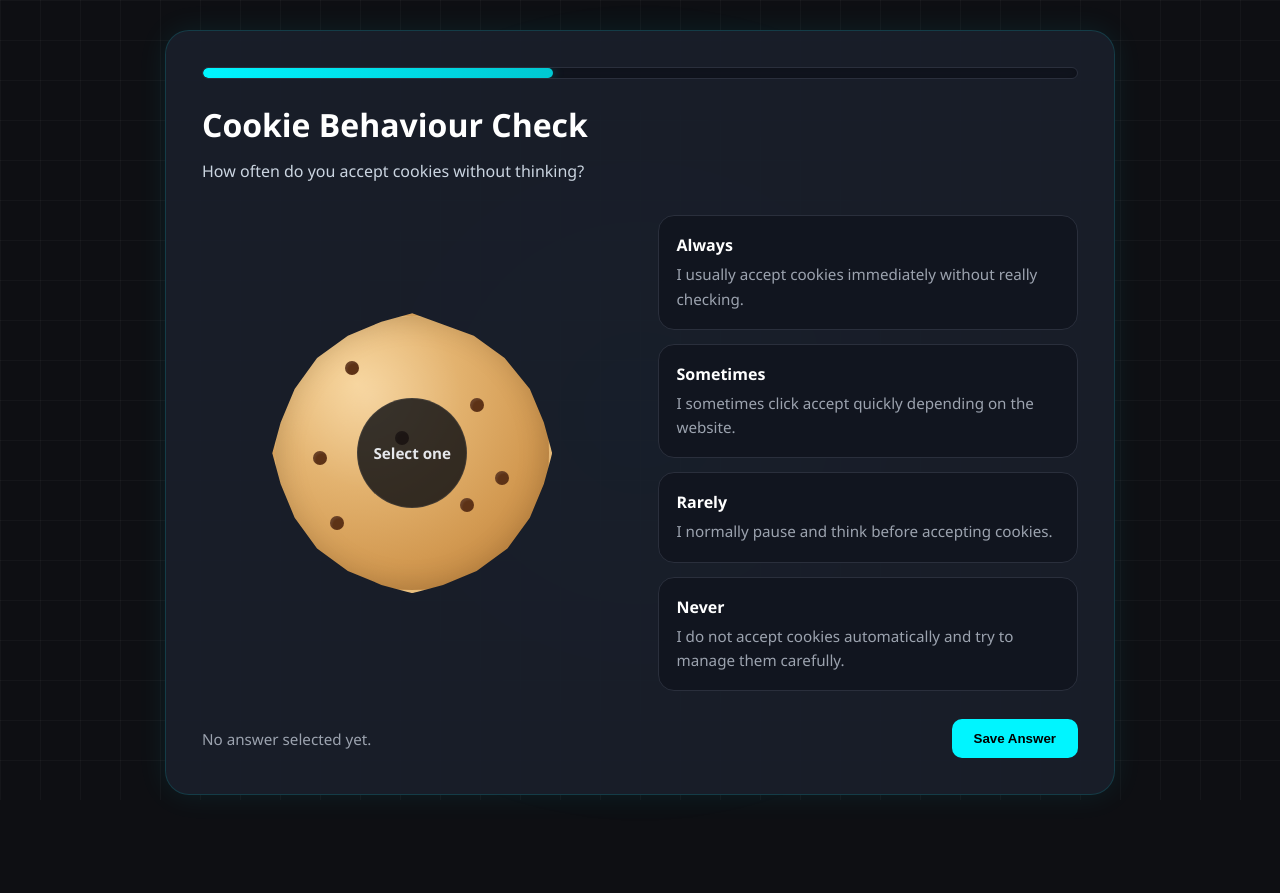
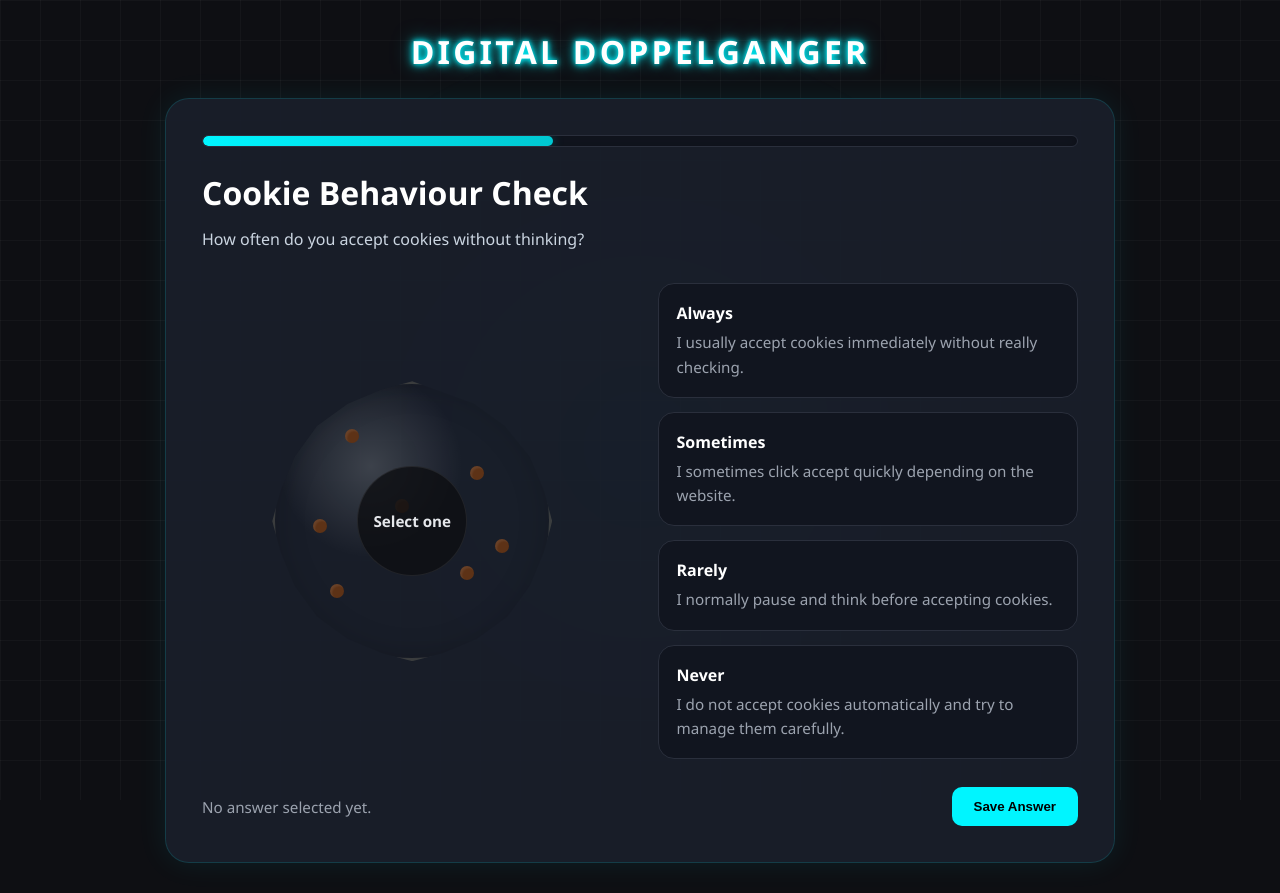
Before and after one commit to Kiran110405/Creative-project-, a website: page Creative-Project /views/survey2.html in a window 1280 px wide. Before the commit the page ends 825 px from the top, so only its background shows below. Drawn offline with Linux system fonts and the light colour scheme; files that its build step writes are made by us from their sources.

Commit message:
adding title to each question

```diff
--- a/Creative-Project /public/survey1.css
+++ b/Creative-Project /public/survey1.css
@@ -1,5 +1,12 @@
 * {
     box-sizing: border-box;
+}
+
+.app-title {
+    text-shadow:
+        0 0 5px #00F5FF,
+        0 0 10px #00F5FF,
+        0 0 20px rgba(0, 245, 255, 0.5);
 }
 
 body {
@@ -7,13 +14,11 @@ body {
     font-family: "Segoe UI", sans-serif;
     background: #0e0f13;
     color: #e5e7eb;
-    min-height: 100vh;
     display: flex;
+    flex-direction: column;
     justify-content: center;
     align-items: center;
     padding: 30px;
-    position: relative;
-    overflow: hidden;
 }
 
 
@@ -109,21 +114,17 @@ h1 {
 
 .option-card:hover {
     border-color: #00f5ff;
-    transform: translateY(-2px);
+    transform: translateY(-5px);
     box-shadow: 0 0 14px rgba(0, 245, 255, 0.14);
 }
 
-.option-card input[type="radio"] {
-    accent-color: #00f5ff;
-    transform: scale(1.1);
-    margin-bottom: 10px;
-}
 
 .option-title {
     font-size: 1rem;
     font-weight: 600;
     color: white;
     margin-bottom: 6px;
+    margin-top: 5px;
 }
 
 .option-desc {
@@ -143,7 +144,7 @@ h1 {
     display: flex;
     justify-content: space-between;
     align-items: center;
-    gap: 16px;
+    gap: 15px;
     flex-wrap: wrap;
 }
 
--- a/Creative-Project /public/survey2.css
+++ b/Creative-Project /public/survey2.css
@@ -1,19 +1,33 @@
  * {
      box-sizing: border-box;
+ }
+
+ .app-title {
+     font-size: 2rem;
+     margin-bottom: 25px;
+     position: relative;
+     color: #ffffff;
+     letter-spacing: 0.1em;
+     text-transform: uppercase;
+ }
+
+ .app-title {
+     text-shadow:
+         0 0 5px #00F5FF,
+         0 0 10px #00F5FF,
+         0 0 20px rgba(0, 245, 255, 0.5);
  }
 
  body {
      margin: 0;
      font-family: "Segoe UI", sans-serif;
-     background: #0E0F13;
-     color: #E5E7EB;
-     min-height: 100vh;
+     background: #0e0f13;
+     color: #e5e7eb;
      display: flex;
+     flex-direction: column;
      justify-content: center;
      align-items: center;
      padding: 30px;
-     position: relative;
-     overflow: hidden;
  }
 
  body::before {
@@ -127,7 +141,7 @@
              16% 16%,
              27% 8%,
              39% 3%);
-     background: radial-gradient(circle at 30% 25%, #F6D092 0%, #D39A52 65%, #B67833 100%);
+     background: radial-gradient(circle at 30% 25%, 0%, #D39A52 65%, #B67833 100%);
      box-shadow:
          inset 0 0 30px rgba(0, 0, 0, 0.18),
          0 0 24px rgba(0, 0, 0, 0.35);
@@ -140,7 +154,7 @@
      left: 0;
      width: 100%;
      height: 0%;
-     background: linear-gradient(to top, #A96A2A, #C9873E, #DCA45B);
+     background: linear-gradient(to top, #A96A2A);
      transition: height 0.45s ease;
      z-index: 1;
  }
--- a/Creative-Project /public/survey3.css
+++ b/Creative-Project /public/survey3.css
@@ -1,19 +1,24 @@
 * {
     box-sizing: border-box;
+}
+
+.app-title {
+    text-shadow:
+        0 0 5px #00F5FF,
+        0 0 10px #00F5FF,
+        0 0 20px rgba(0, 245, 255, 0.5);
 }
 
 body {
     margin: 0;
     font-family: "Segoe UI", sans-serif;
-    background: #0E0F13;
-    color: #E5E7EB;
-    min-height: 100vh;
+    background: #0e0f13;
+    color: #e5e7eb;
     display: flex;
+    flex-direction: column;
     justify-content: center;
     align-items: center;
     padding: 30px;
-    position: relative;
-    overflow: hidden;
 }
 
 .grid-overlay {
--- a/Creative-Project /public/survey4.css
+++ b/Creative-Project /public/survey4.css
@@ -1,16 +1,24 @@
  * {
      box-sizing: border-box;
+ }
+
+ .app-title {
+     text-shadow:
+         0 0 5px #00F5FF,
+         0 0 10px #00F5FF,
+         0 0 20px rgba(0, 245, 255, 0.5);
  }
 
  body {
      margin: 0;
      font-family: "Segoe UI", sans-serif;
-     background: #0E0F13;
-     color: #E5E7EB;
+     background: #0e0f13;
+     color: #e5e7eb;
      display: flex;
+     flex-direction: column;
      justify-content: center;
      align-items: center;
-     height: 100vh;
+     padding: 30px;
  }
 
  .grid-overlay {
--- a/Creative-Project /public/survey5.css
+++ b/Creative-Project /public/survey5.css
@@ -2,13 +2,20 @@
     box-sizing: border-box;
 }
 
+.app-title {
+    text-shadow:
+        0 0 5px #00F5FF,
+        0 0 10px #00F5FF,
+        0 0 20px rgba(0, 245, 255, 0.5);
+}
+
 body {
     margin: 0;
-    font-family: "Segoe UI", san-sarif;
-    background: #0E0F13;
-    color: #E5E7EB;
-    min-height: 100vh;
+    font-family: "Segoe UI", sans-serif;
+    background: #0e0f13;
+    color: #e5e7eb;
     display: flex;
+    flex-direction: column;
     justify-content: center;
     align-items: center;
     padding: 30px;
--- a/Creative-Project /views/survey2.html
+++ b/Creative-Project /views/survey2.html
@@ -10,6 +10,7 @@
 
 <body>
     <div class="grid-overlay"></div>
+    <h1 class="app-title">DIGITAL DOPPELGANGER</h1>
 
     <div class="survey-box">
         <div class="progress-area">
```
Also changed, not shown: Creative-Project /public/resultspage.css (+10 -0 lines), Creative-Project /views/resultspage.html (+2 -0 lines), Creative-Project /views/survey1.html (+1 -1 lines), Creative-Project /views/survey3.html (+1 -0 lines), Creative-Project /views/survey4.html (+2 -0 lines), Creative-Project /views/survey5.html (+5 -1 lines).
